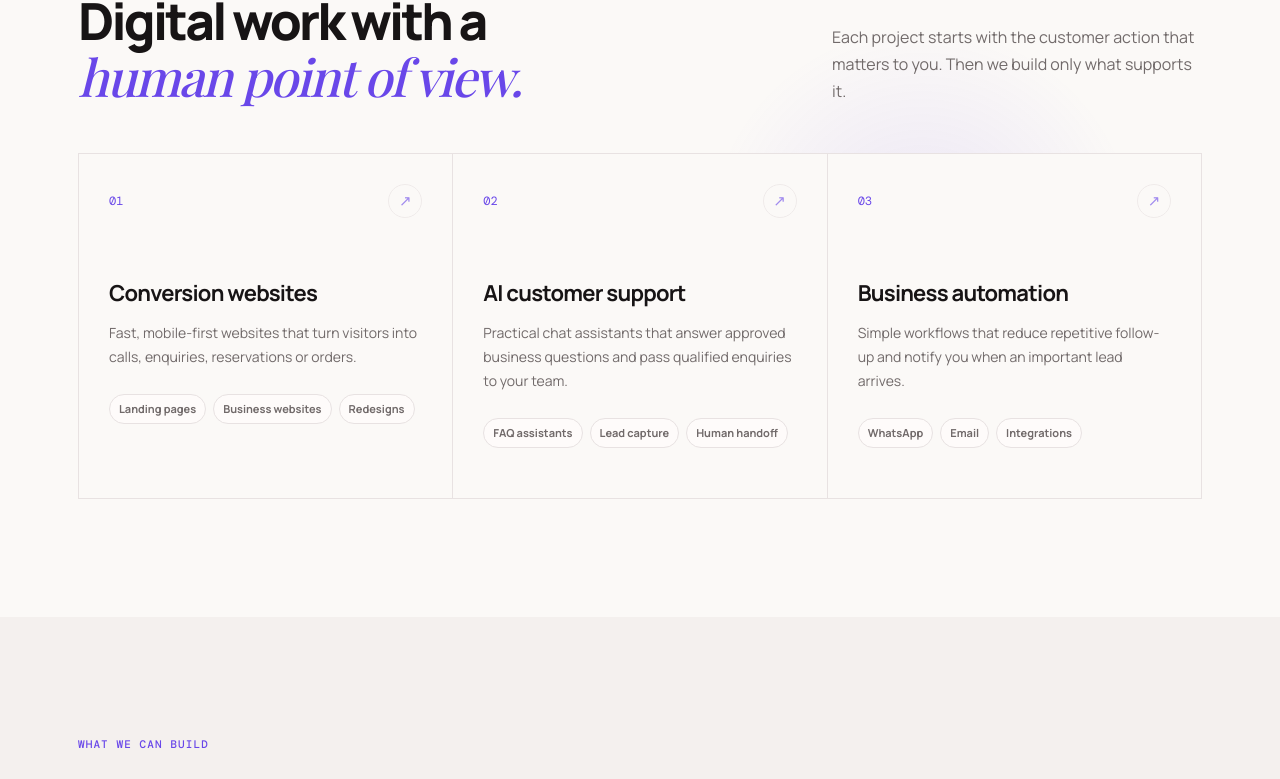
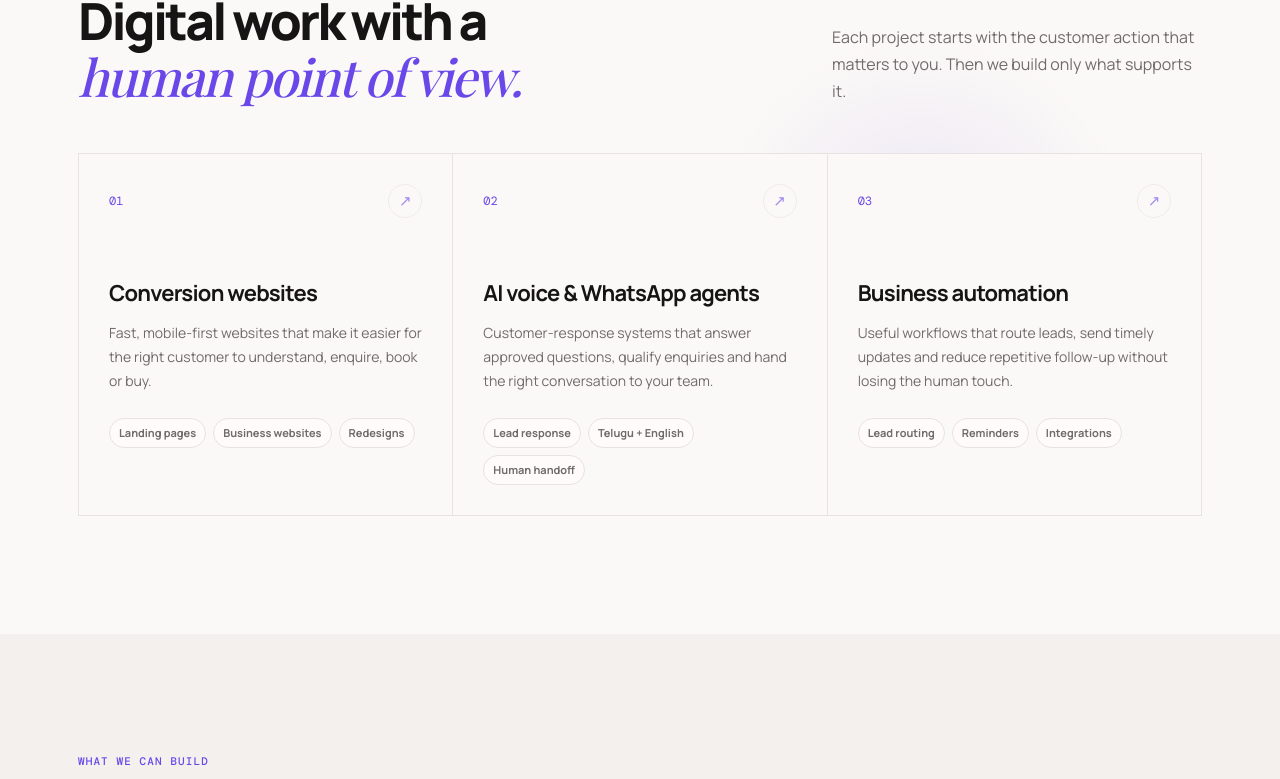
Before and after one commit to Vishwanthv28/vns-solutions, a React (Vite) app: page / in a window 1280 px wide. Shown: the part 3085-3864 px from the top of the page. Built offline with nearby package versions, Linux system fonts and the light colour scheme; a web font is replaced by a local one.

Commit message:
feat: add VNS voice and WhatsApp services

```diff
--- a/src/siteData.js
+++ b/src/siteData.js
@@ -8,20 +8,20 @@ export const brand = {
 };
 
 export const services = [
-  { number: "01", title: "Conversion websites", text: "Fast, mobile-first websites that turn visitors into calls, enquiries, reservations or orders.", tags: ["Landing pages", "Business websites", "Redesigns"] },
-  { number: "02", title: "AI customer support", text: "Practical chat assistants that answer approved business questions and pass qualified enquiries to your team.", tags: ["FAQ assistants", "Lead capture", "Human handoff"] },
-  { number: "03", title: "Business automation", text: "Simple workflows that reduce repetitive follow-up and notify you when an important lead arrives.", tags: ["WhatsApp", "Email", "Integrations"] },
+  { number: "01", title: "Conversion websites", text: "Fast, mobile-first websites that make it easier for the right customer to understand, enquire, book or buy.", tags: ["Landing pages", "Business websites", "Redesigns"] },
+  { number: "02", title: "AI voice & WhatsApp agents", text: "Customer-response systems that answer approved questions, qualify enquiries and hand the right conversation to your team.", tags: ["Lead response", "Telugu + English", "Human handoff"] },
+  { number: "03", title: "Business automation", text: "Useful workflows that route leads, send timely updates and reduce repetitive follow-up without losing the human touch.", tags: ["Lead routing", "Reminders", "Integrations"] },
 ];
 
 export const work = [
   { type: "Concept project · AI support", title: "Clinic support assistant", text: "An interactive approved-answer assistant with guided questions, safeguards and human handoff.", tags: ["Interactive demo", "Guardrails", "Lead routing"], href: "/concepts/clinic-assistant", image: "/concepts/clinic-preview.jpg", imageAlt: "Preview of the Aster Care clinic support assistant concept" },
   { type: "Concept project · Website", title: "Restaurant conversion website", text: "An original hospitality concept with editorial storytelling, menu discovery and a booking flow.", tags: ["Responsive", "Booking UX", "Local SEO"], href: "/concepts/restaurant", image: "/concepts/restaurant-preview.jpg", imageAlt: "Preview of the Saffron and Stone restaurant website concept" },
-  { type: "Concept project · Automation", title: "Lead notification workflow", text: "An interactive operations dashboard showing lead validation, routing and owner notifications.", tags: ["Workflow demo", "Webhooks", "Alerts"], href: "/concepts/lead-automation", image: "/concepts/automation-preview.jpg", imageAlt: "Preview of the SignalDesk lead notification dashboard concept" },
+  { type: "Concept project · Automation", title: "Lead response system", text: "An interactive operations concept that shows lead validation, routing, owner notifications and the next follow-up.", tags: ["Workflow demo", "Webhooks", "Alerts"], href: "/concepts/lead-automation", image: "/concepts/automation-preview.jpg", imageAlt: "Preview of the SignalDesk lead response dashboard concept" },
 ];
 
 export const faqs = [
   ["What happens before work starts?", "You receive a written scope, deliverables, timeline and price. Work begins only after both sides agree."],
-  ["Will I own the website?", "Yes. The domain, hosting and source code should be set up in your name, so you are never locked in."],
-  ["Can you improve an existing website?", "Yes. VNS Solutions can redesign pages, improve mobile usability, fix conversion paths or add an enquiry assistant."],
-  ["How do I know an AI feature is right for me?", "Start with a business task that repeats often, such as answering FAQs or routing leads. We only recommend automation when it has a clear job."],
+  ["Will I own the website and systems?", "Yes. Your domain, hosting, source code and business accounts should be set up in your name, so you are never locked in."],
+  ["Can you improve an existing website?", "Yes. VNS Solutions can redesign pages, improve mobile usability, fix conversion paths or add an enquiry-response workflow."],
+  ["What can an AI voice or WhatsApp agent do?", "It can follow an approved business script, answer defined questions, capture lead details, send useful follow-up and hand complex conversations to a person. We design it around one clear business job."],
 ];
```
